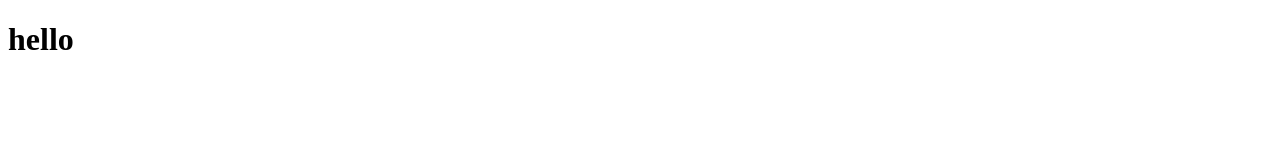
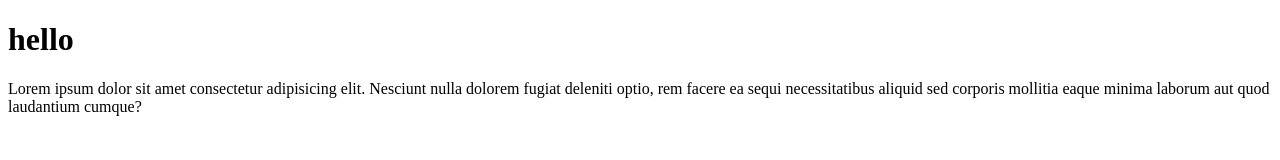
Before and after one commit to tarannomesty/first-projects, a plain HTML site: page index.html in a window 1280 px wide. Drawn offline with Linux system fonts and the light colour scheme.

Commit message:
ptag-added

```diff
--- a/index.html
+++ b/index.html
@@ -8,5 +8,6 @@
 </head>
 <body>
     <h1>hello</h1>
+    <p>Lorem ipsum dolor sit amet consectetur adipisicing elit. Nesciunt nulla dolorem fugiat deleniti optio, rem facere ea sequi necessitatibus aliquid sed corporis mollitia eaque minima laborum aut quod laudantium cumque?</p>
 </body>
 </html>
```
